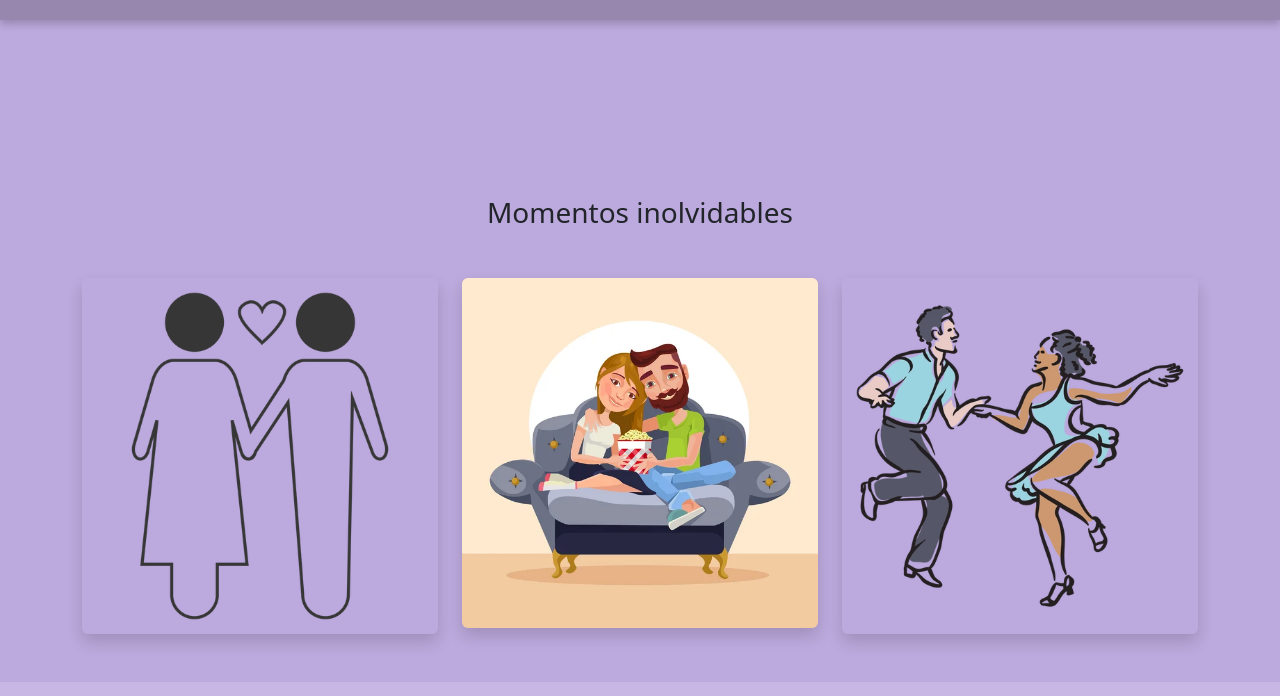
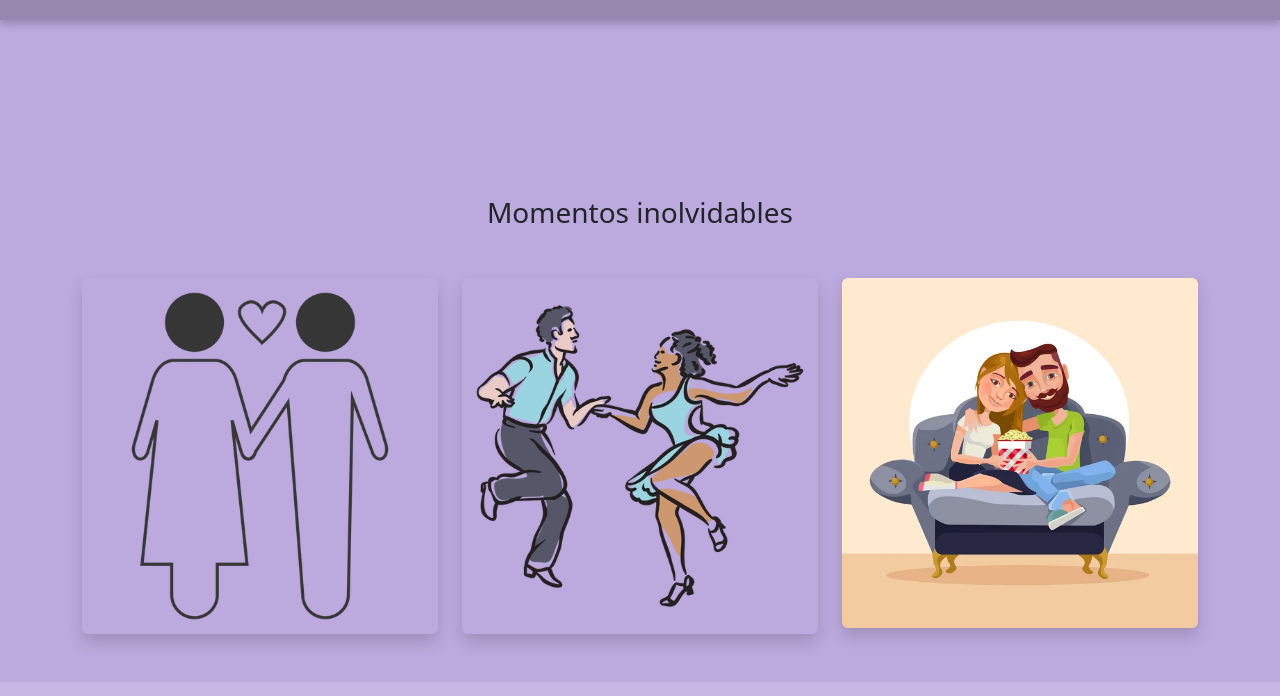
Before and after one commit to ItsJulius29/nina, a plain HTML site: page galery.html in a window 1280 px wide. Shown: the part 104-800 px from the top of the page. Drawn offline with nearby package versions, Linux system fonts and the light colour scheme.

Commit message:
nina-v8.3

```diff
--- a/galery.html
+++ b/galery.html
@@ -63,11 +63,11 @@
                         class="img-fluid rounded shadow animate__animated animate__zoomIn">
                 </div>
                 <div class="col-md-4">
-                    <img src="img/img3.JPG" alt="Momento 2"
+                    <img src="img/img2.webp" alt="Momento 2"
                         class="img-fluid rounded shadow animate__animated animate__zoomIn">
                 </div>
                 <div class="col-md-4">
-                    <img src="img/img2.webp" alt="Momento 3"
+                    <img src="img/img3.jpg" alt="Momento 3"
                         class="img-fluid rounded shadow animate__animated animate__zoomIn">
                 </div>
             </div>
```
